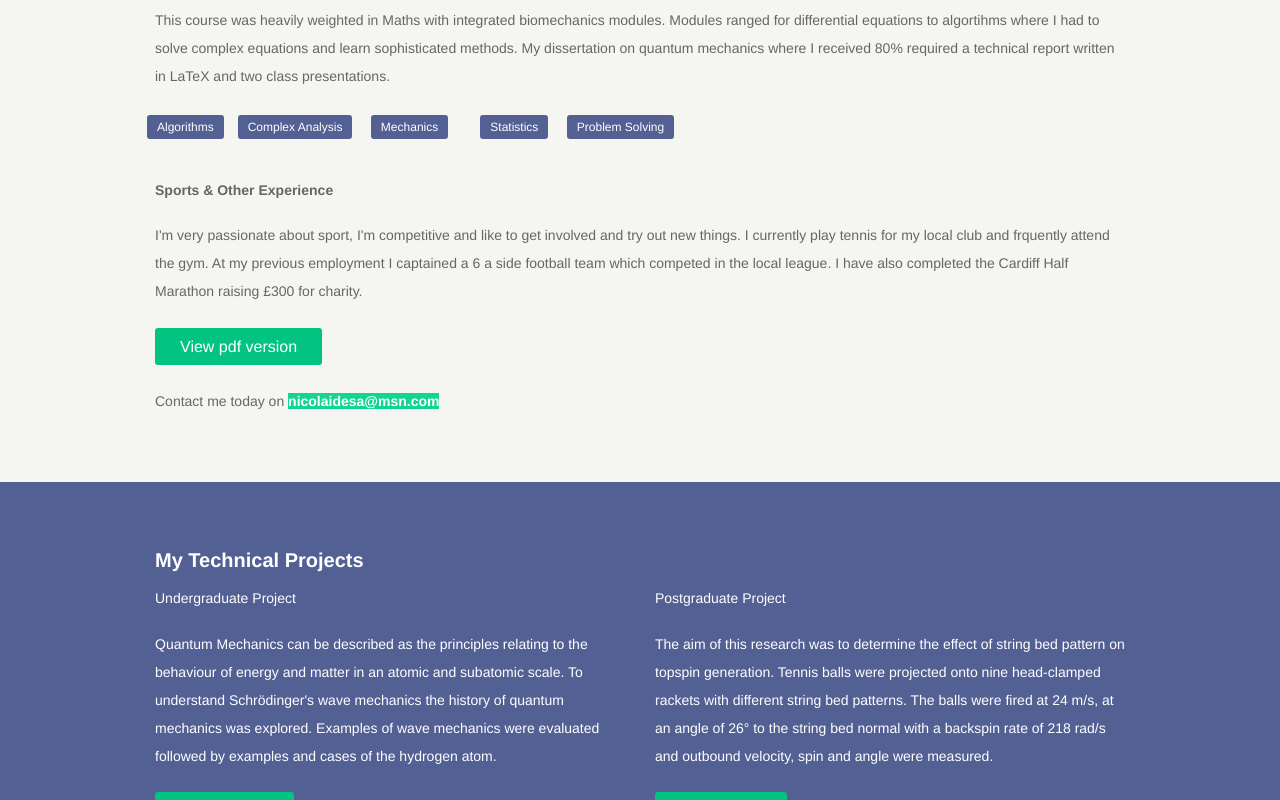
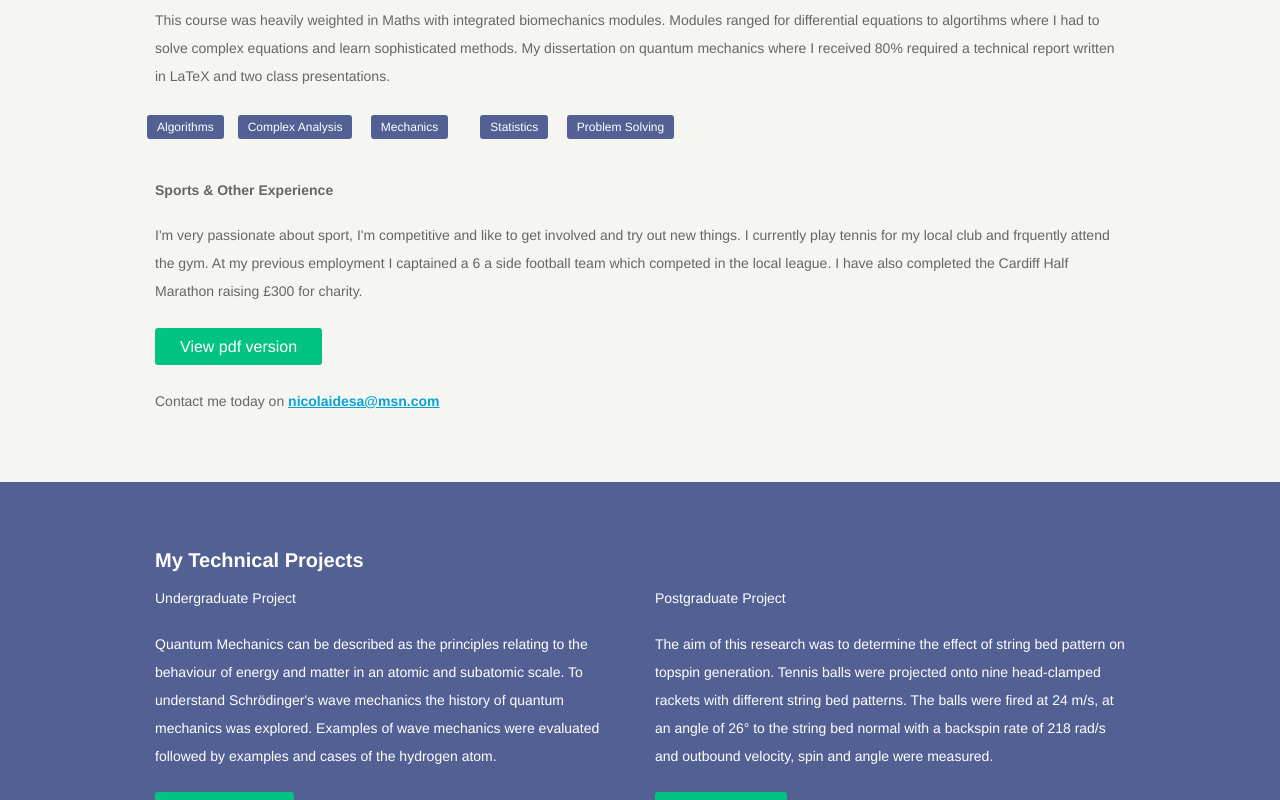
Before and after one commit to Nico9/nico.github.io, a plain HTML site: page index.html in a window 1280 px wide. In both pictures the pointer is over the link "nicolaidesa@msn.com". Shown: the part 2455-3255 px from the top of the page. Drawn offline with Linux system fonts and the light colour scheme.

Commit message:
contact color change

```diff
--- a/stylesheets/stylesheet.css
+++ b/stylesheets/stylesheet.css
@@ -133,7 +133,11 @@ article h4 {
   vertical-align: middle;
   padding: 20px;
 }
-
+strong a:hover {
+  text-decoration: underline;
+  background-color: #f5f5f1;
+  color: #07a4d1;
+}
 
 
 
```
